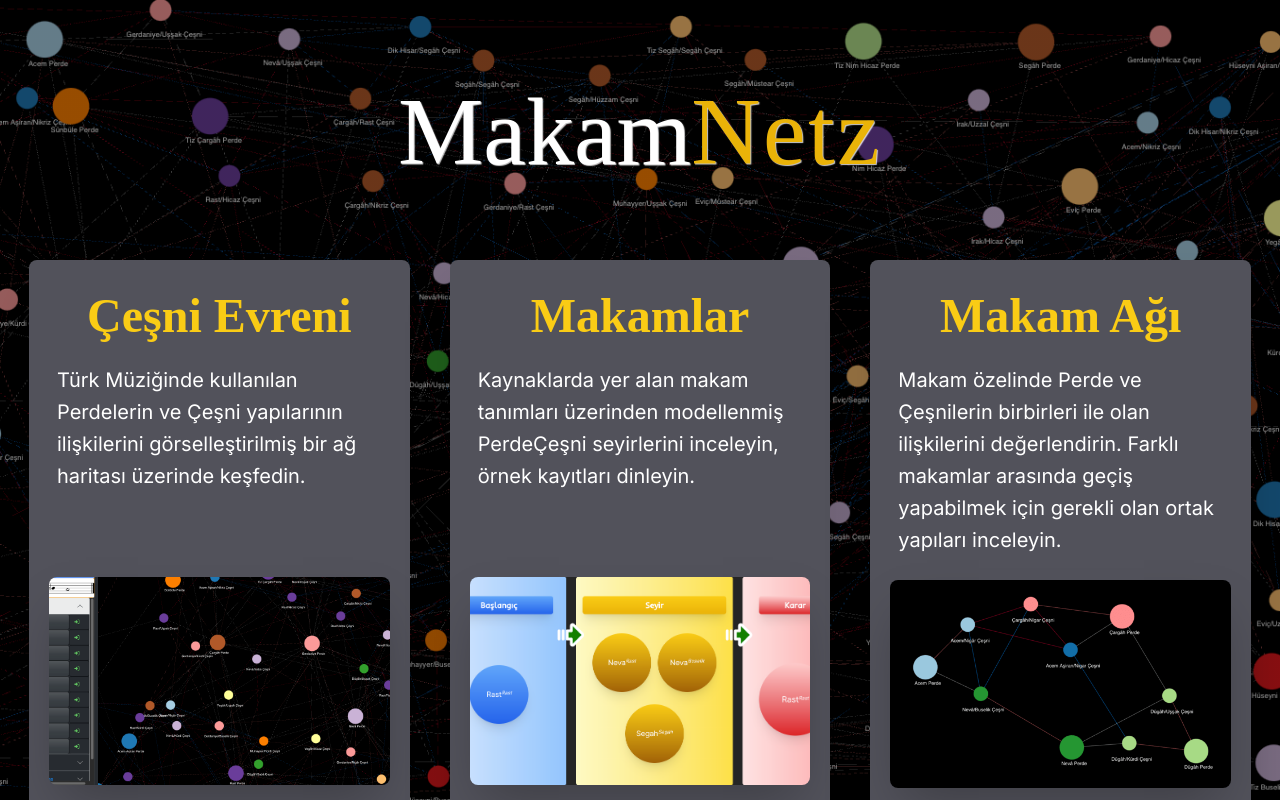
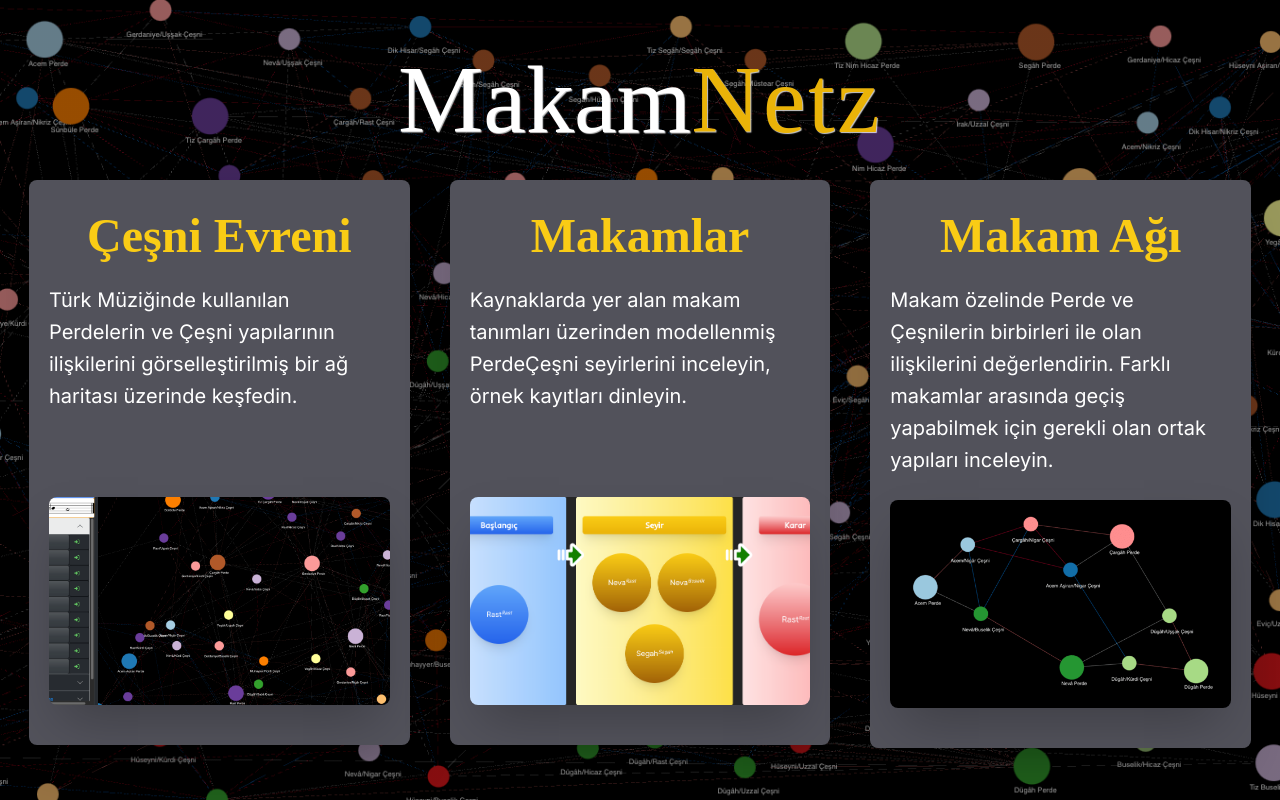
Before and after one commit to gumrahsindar/makamnetz-v1.1, a React (Vite) app: page / in a window 1280 px wide. Built offline with nearby package versions, Linux system fonts and the light colour scheme; a web font is replaced by a local one.

Commit message:
Refactor Home and HomeCards components

```diff
--- a/src/pages/Home/Home.jsx
+++ b/src/pages/Home/Home.jsx
@@ -3,8 +3,8 @@ import HomeCards from './components/HomeCards'
 export default function Home() {
   return (
     <section className='home-bg absolute inset-0 h-screen overflow-y-auto bg-cover bg-center bg-no-repeat'>
-      <div className='container mx-auto flex justify-center overscroll-y-auto pt-16'>
-        <div className='flex flex-col gap-20 p-5'>
+      <div className='container mx-auto flex min-h-screen items-center justify-center overscroll-y-auto'>
+        <div className='flex flex-col gap-8 p-5'>
           <h1 className='home-text-shadow font-baskerville  text-center text-7xl text-white md:text-8xl'>
             Makam<span className='tracking-wide text-yellow-500'>Netz</span>
           </h1>
--- a/src/pages/Home/components/HomeCards.jsx
+++ b/src/pages/Home/components/HomeCards.jsx
@@ -34,10 +34,7 @@ export default function HomeCards() {
         <h2 className='font-baskerville mt-4 text-center text-5xl font-bold text-yellow-400 lg:text-4xl xl:text-5xl'>
           {item.title}
         </h2>
-        <p
-          style={{ textWrap: 'pretty' }}
-          className='w-[34ch]  flex-grow px-2 text-xl leading-8 text-white lg:w-[27ch] '
-        >
+        <p style={{ textWrap: 'pretty' }} className='w-[34ch]  flex-grow text-xl leading-8 text-white lg:w-[27ch] '>
           {item.description}
         </p>
         <div className='relative mb-10 h-52 w-full'>
```
